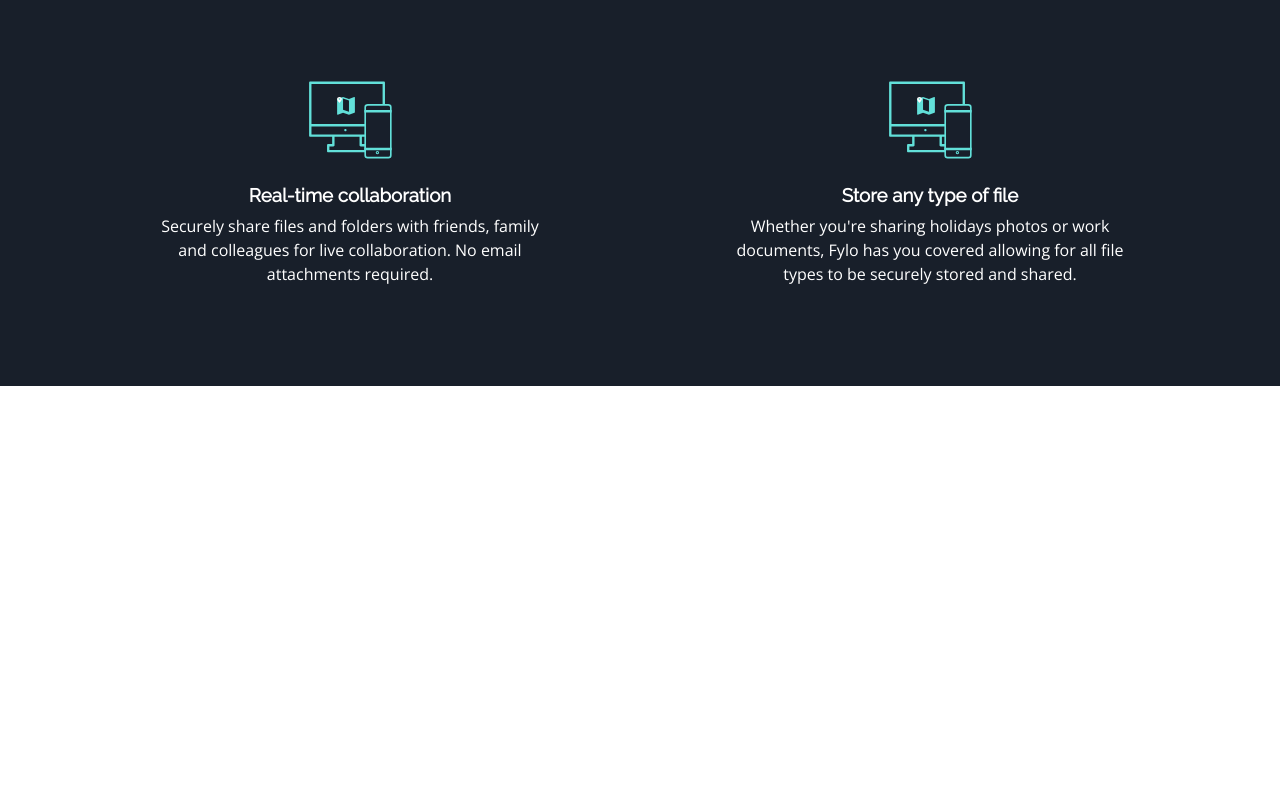
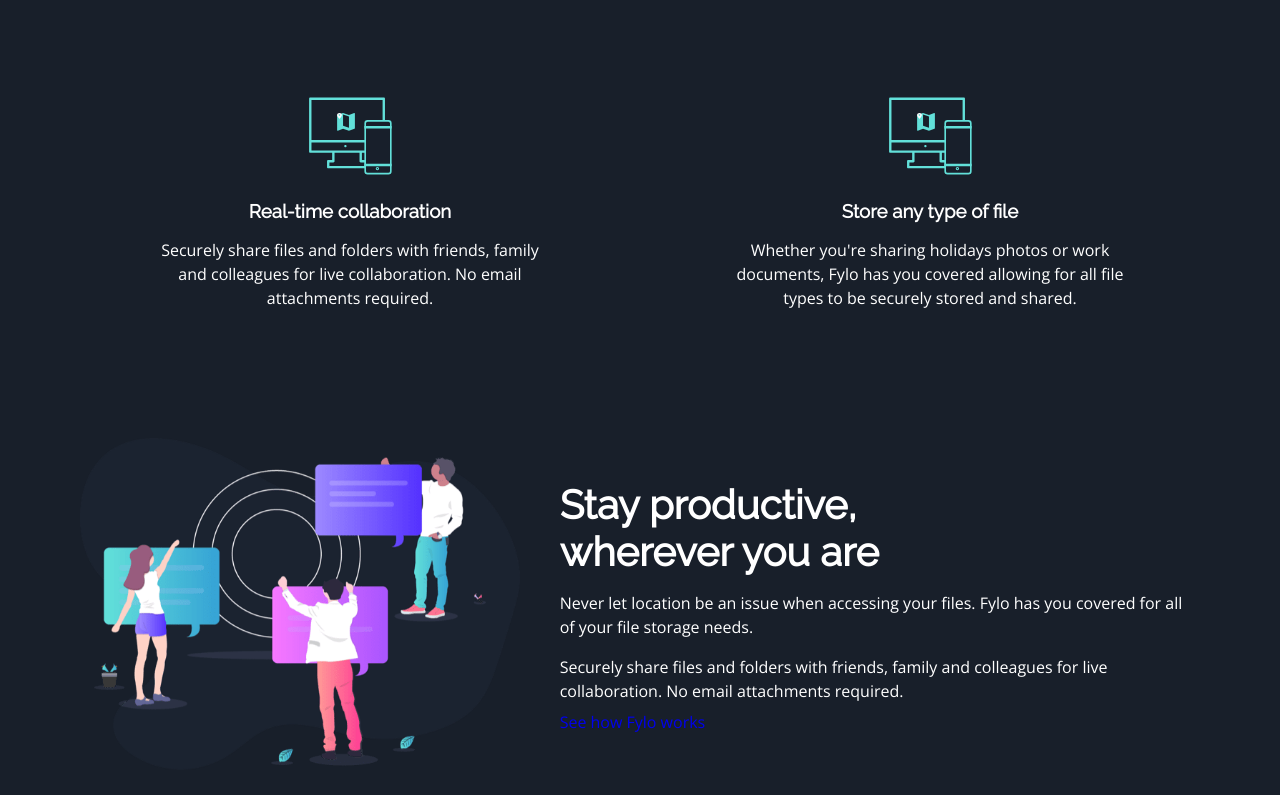
Before and after one commit to miladxdev/fylo-landingpage, a plain HTML site: page index.html in a window 1280 px wide. Shown: the part 1420-2215 px from the top of the page. Before the commit the page ends 1806 px from the top, so only its background shows below. Drawn offline with nearby package versions, Linux system fonts and the light colour scheme.

Commit message:
productive section

```diff
--- a/index.html
+++ b/index.html
@@ -41,7 +41,7 @@
           <img src="img/illustration-intro.png" alt="intro" />
         </div>
 
-        <h1>All your files in one secure location, accessible anywhere.</h1>
+        <h1 class="title-large">All your files in one secure location, accessible anywhere.</h1>
 
         <p>Fylo stores all your most important files in one secure location. Access them wherever you need, share and collaborate with friends family, and co-workers.</p>
 
@@ -82,6 +82,27 @@
         </div>
       </div>
     </section>
+
+    <section class="section-productive">
+      <div class="wrap">
+        <div class="productive-container">
+          <div class="productive-img">
+            <img src="img/illustration-stay-productive.png" alt="image" />
+          </div>
+
+          <div class="productive-text">
+            <h1 class="title-large">
+              Stay productive,<br />
+              wherever you are
+            </h1>
+            <p>Never let location be an issue when accessing your files. Fylo has you covered for all of your file storage needs.</p>
+            <p>Securely share files and folders with friends, family and colleagues for live collaboration. No email attachments required.</p>
+            <a class="productive-link" href="#">See how Fylo works</a>
+          </div>
+        </div>
+      </div>
+    </section>
+
     <footer></footer>
   </body>
 </html>
--- a/style.css
+++ b/style.css
@@ -37,8 +37,14 @@ h3 {
   font-family: var(--ff-railway);
 }
 
+.title-large {
+  font-size: 40px;
+  margin-bottom: 8px;
+}
+
 p {
   line-height: 1.5rem;
+  padding: 8px 0;
 }
 
 body {
@@ -84,6 +90,7 @@ header {
   opacity: 1;
   text-decoration: underline;
 }
+
 .section-intro {
   /* border: 1px solid red; */
   background: var(--bg-intro);
@@ -92,6 +99,7 @@ header {
   background-position-y: 100%;
   background-size: 100% 25%;
 }
+
 .intro {
   /* border: 1px solid white; */
   max-width: 830px;
@@ -107,9 +115,7 @@ header {
   display: block;
   width: 110%;
 }
-.intro h1 {
-  font-size: 40px;
-}
+
 .intro p {
   font-size: 19px;
   width: 70%;
@@ -148,3 +154,22 @@ header {
   padding: 8px;
   padding-top: 20px;
 }
+
+.section-productive {
+  background: var(--bg-main);
+}
+
+.productive-container {
+  display: flex;
+  align-items: center;
+  /* padding: 40px; */
+}
+
+.productive-img,
+.productive-text {
+  padding: 20px;
+}
+
+.productive-img img {
+  width: 100%;
+}
```
